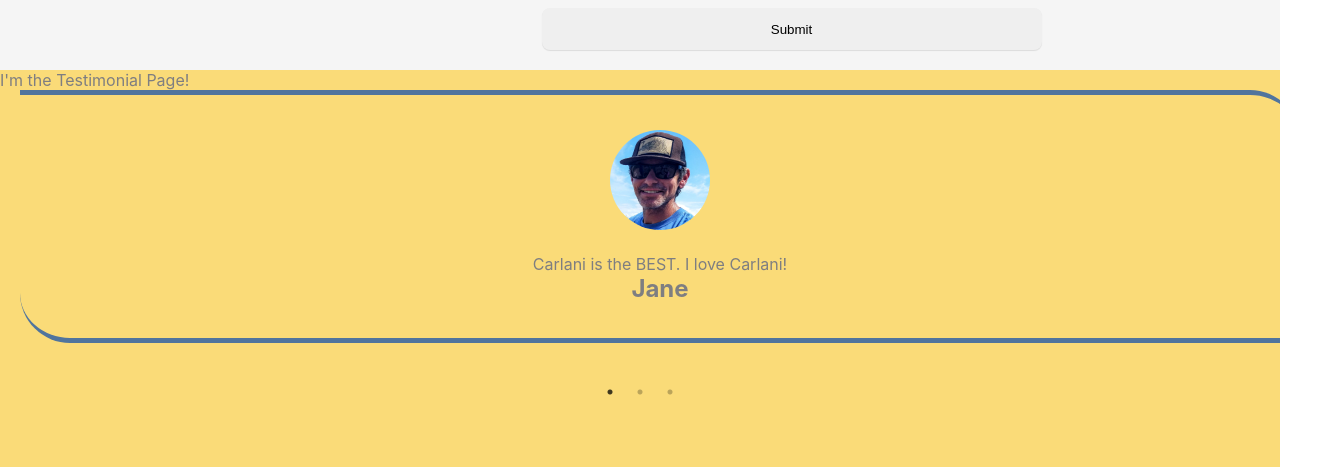
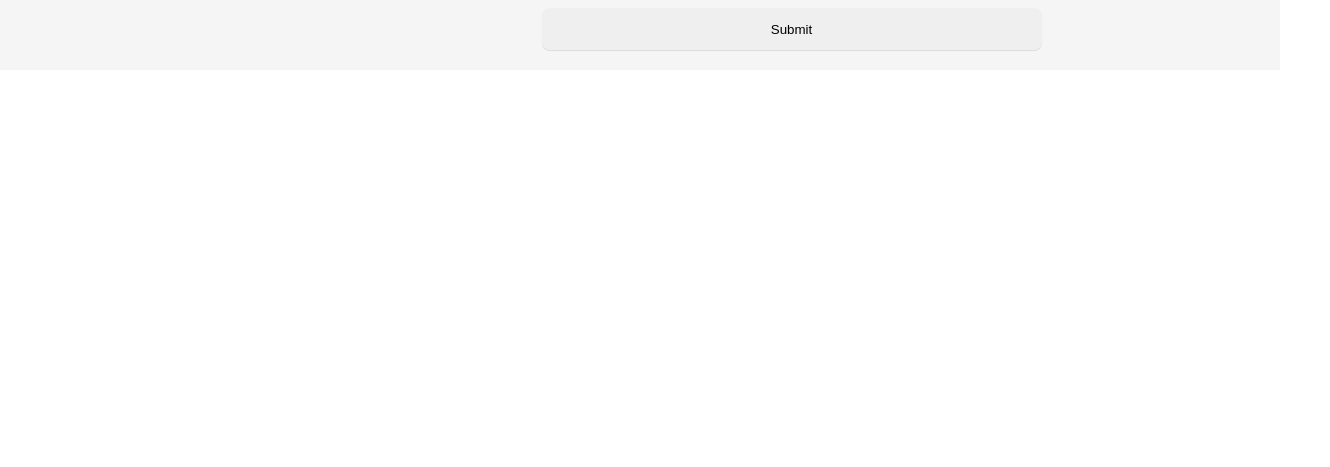
Before and after one commit to MomentaiBro/CarlaniWebApp, a React (Create React App) app: page / in a window 1280 px wide. Shown: the part 2808-3275 px from the top of the page, 1330 px wide, since content can reach past the window. After the commit the page ends 2878 px from the top, so only its background shows below. Built offline with nearby package versions, Linux system fonts and the light colour scheme; the HTML template or start-up script is replaced by a standard one.

Commit message:
fixing up contact on mobile

```diff
--- a/src/App.js
+++ b/src/App.js
@@ -14,7 +14,7 @@
       <About/>
       <Services/>
       <Contact/>
-      <Testimonials />
+      {/* <Testimonials /> */}
     </div>
   );
 }
--- a/src/modules/Services.module.css
+++ b/src/modules/Services.module.css
@@ -26,7 +26,7 @@
   margin-top: 25px;
   display: grid;
   height: 100vh;
-  width: 100vw;
+  width: 100%;
   grid-template-areas:
     "card" "card" "card"
     "card" "card" "card";
```
